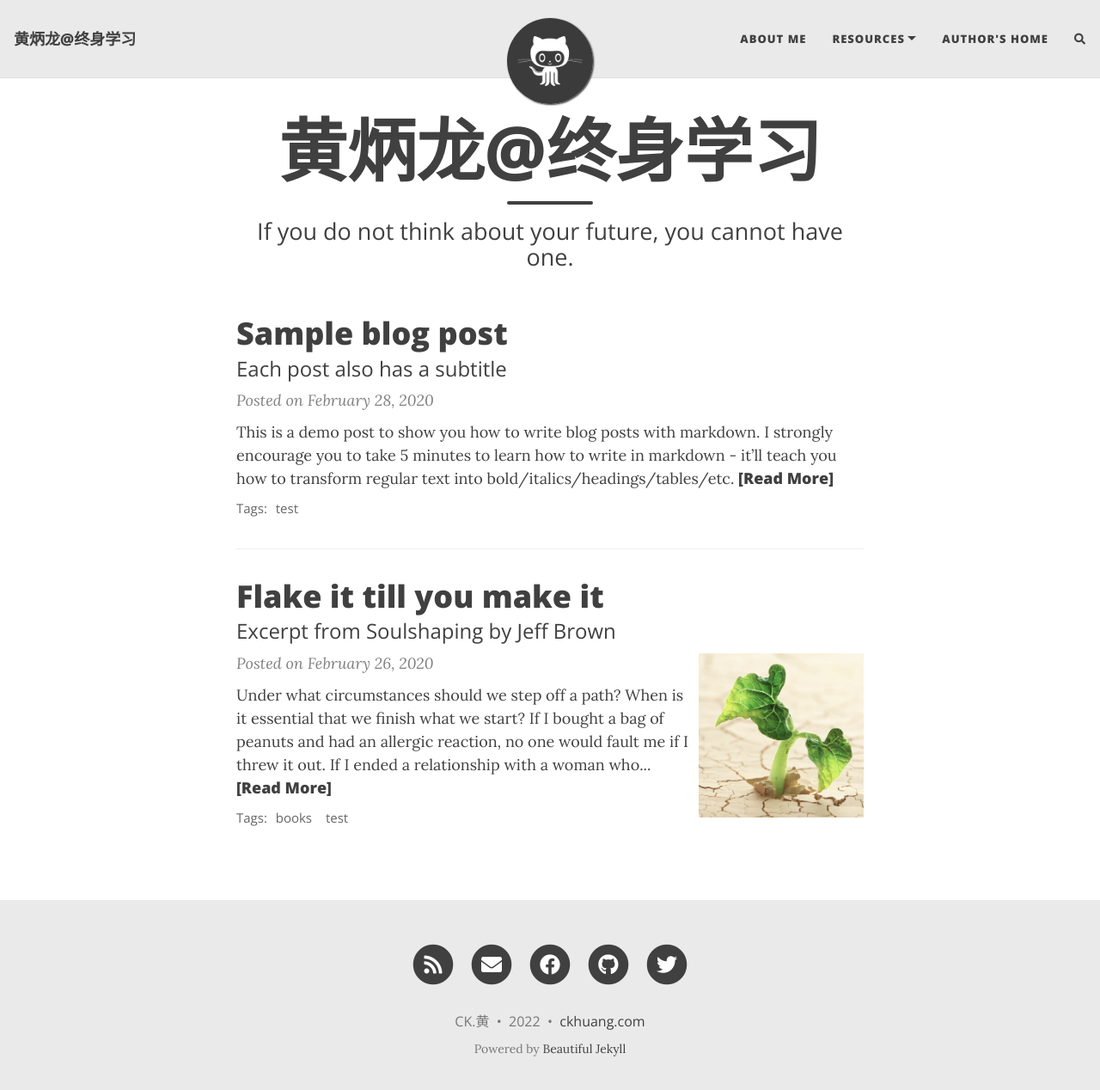
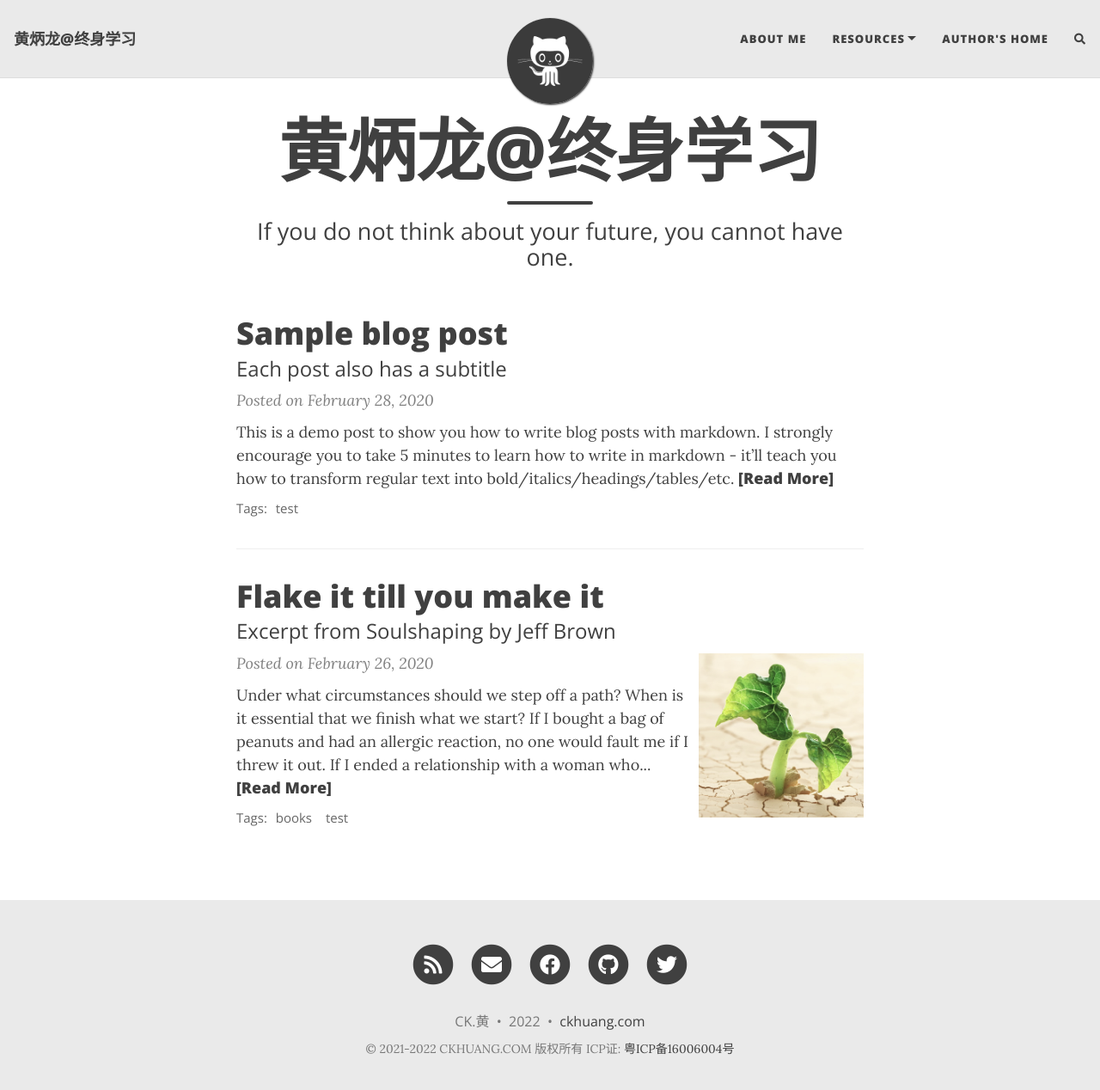
Before and after one commit to CKAtGitHub/ckatgithub.github.io, a Jekyll site: the page built from index.html, in a window 1280 px wide and 1281 px high. Shown: the top 1268 px of the window at 86% size. Built offline with Jekyll 4.4.1, drawn with Linux system fonts in a browser that asks for light colours; nearby versions of some CDN libraries; the list of posts is cut into pages by our own code; comment, search, counter and statistics services are not loaded.

Commit message:
增加ICP备案信息

```diff
--- a/_includes/footer.html
+++ b/_includes/footer.html
@@ -32,8 +32,8 @@
       {% endif%}
       </p>
       {% unless site.remove-ads %}<p class="theme-by text-muted">
-        Powered by
-        <a href="https://beautifuljekyll.com">Beautiful Jekyll</a>
+        © 2021-2022 CKHUANG.COM 版权所有 ICP证:
+        <a href="https://beian.miit.gov.cn">粤ICP备16006004号</a>
       </p>{% endunless %}
       </div>
     </div>
```
Also changed, not shown: 6 other files.
